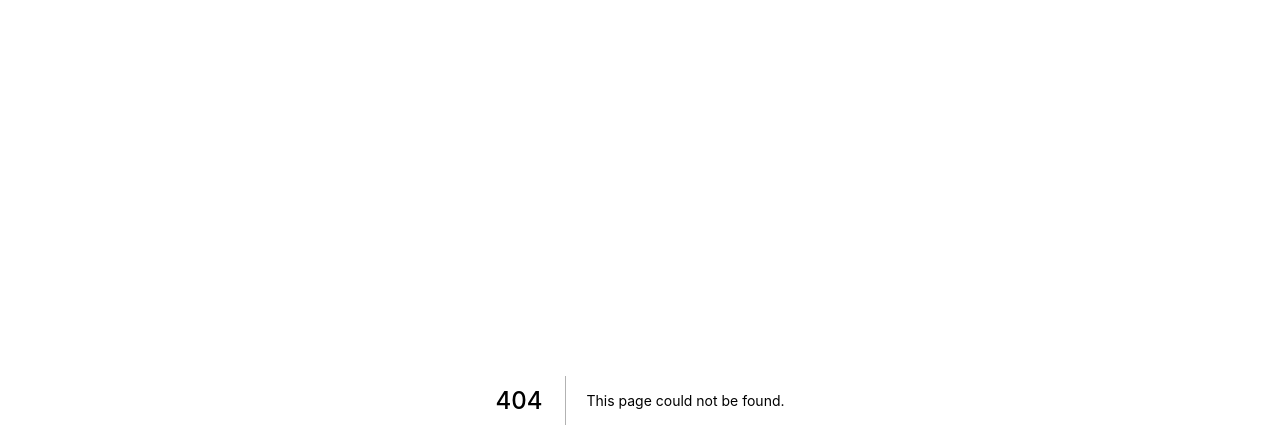
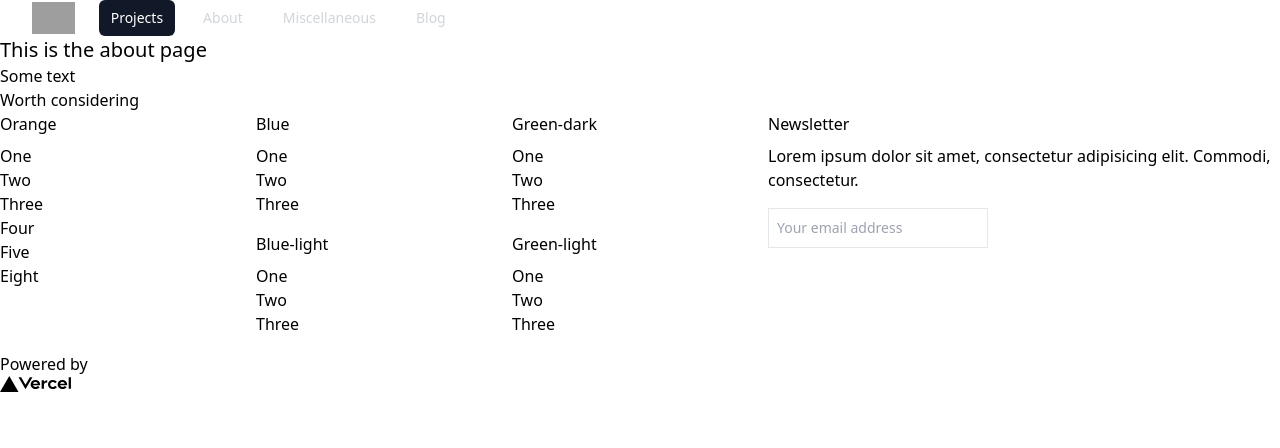
Before and after one commit to J0/portfolio, a Next.js app: page /about in a window 1280 px wide. Before the commit this address had no page. Shown: the top 448 px of the page. Built offline with nearby package versions, Linux system fonts and the light colour scheme; grey boxes are pictures that could not be loaded.

Commit message:
Add about page

```diff
--- a/components/Navbar.jsx
+++ b/components/Navbar.jsx
@@ -9,9 +9,9 @@ const Navbar = () => {
         <div class="hidden sm:block sm:ml-6">
           <div class="flex space-x-4">
             <a href="https://www.ajoellee.com" class="bg-gray-900 text-white px-3 py-2 rounded-md text-sm font-medium">Projects</a>
-            <a href="#" class="text-gray-300 hover:bg-gray-700 hover:text-white px-3 py-2 rounded-md text-sm font-medium">About</a>
-            <a href="#" class="text-gray-300 hover:bg-gray-700 hover:text-white px-3 py-2 rounded-md text-sm font-medium">Another Label</a>
-            <a href="#" class="text-gray-300 hover:bg-gray-700 hover:text-white px-3 py-2 rounded-md text-sm font-medium">Calendar</a>
+            <a href="/about" class="text-gray-300 hover:bg-gray-700 hover:text-white px-3 py-2 rounded-md text-sm font-medium">About</a>
+            <a href="#" class="text-gray-300 hover:bg-gray-700 hover:text-white px-3 py-2 rounded-md text-sm font-medium">Miscellaneous</a>
+            <a href="https://www.ajoellee.com" class="text-gray-300 hover:bg-gray-700 hover:text-white px-3 py-2 rounded-md text-sm font-medium">Blog</a>
           </div>
         </div>
       </div>
--- /dev/null
+++ b/pages/about.js
@@ -0,0 +1,18 @@
+import Navbar from '../components/Navbar'
+import Footer from '../components/Footer'
+
+export default function About() {
+    return (
+        <div>
+            <Navbar></Navbar>
+            <p className="text-xl">This is the about page</p>
+            <div>
+                <p>Some text</p>
+                <p>Worth considering</p>
+            </div>
+            <Footer></Footer>
+        </div>
+
+    )
+
+}
--- a/pages/index.js
+++ b/pages/index.js
@@ -14,6 +14,10 @@ export default function Home() {
 
       <Navbar></Navbar>
       <main className={styles.main}>
+        <div className="flex space-x-4">
+          <p> A paragraph</p>
+          <p>Another paragraph</p>
+        </div>
         <h1 className={styles.title}>
           Welcome to <a href="https://nextjs.org">Next.js!</a>
         </h1>
```
